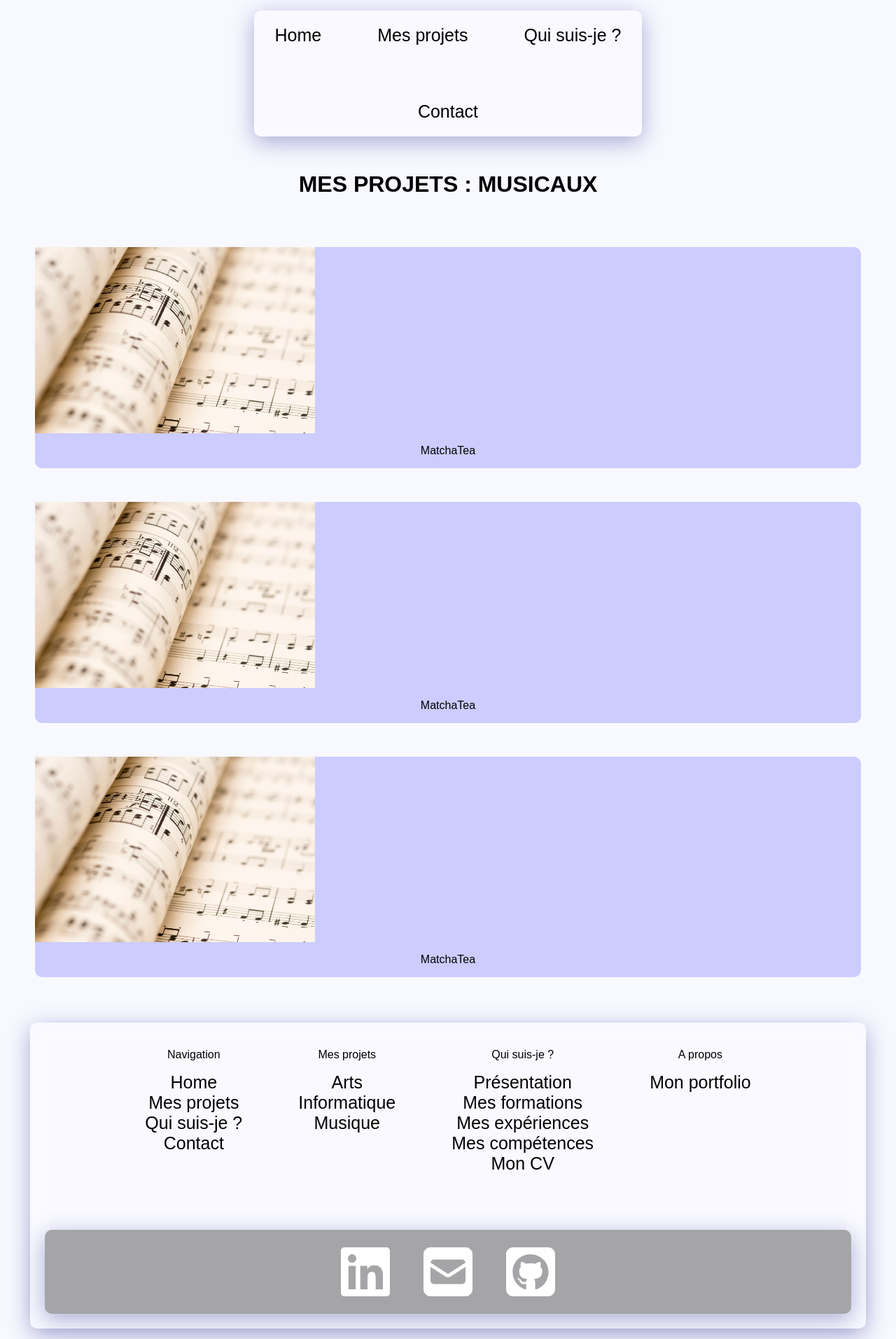
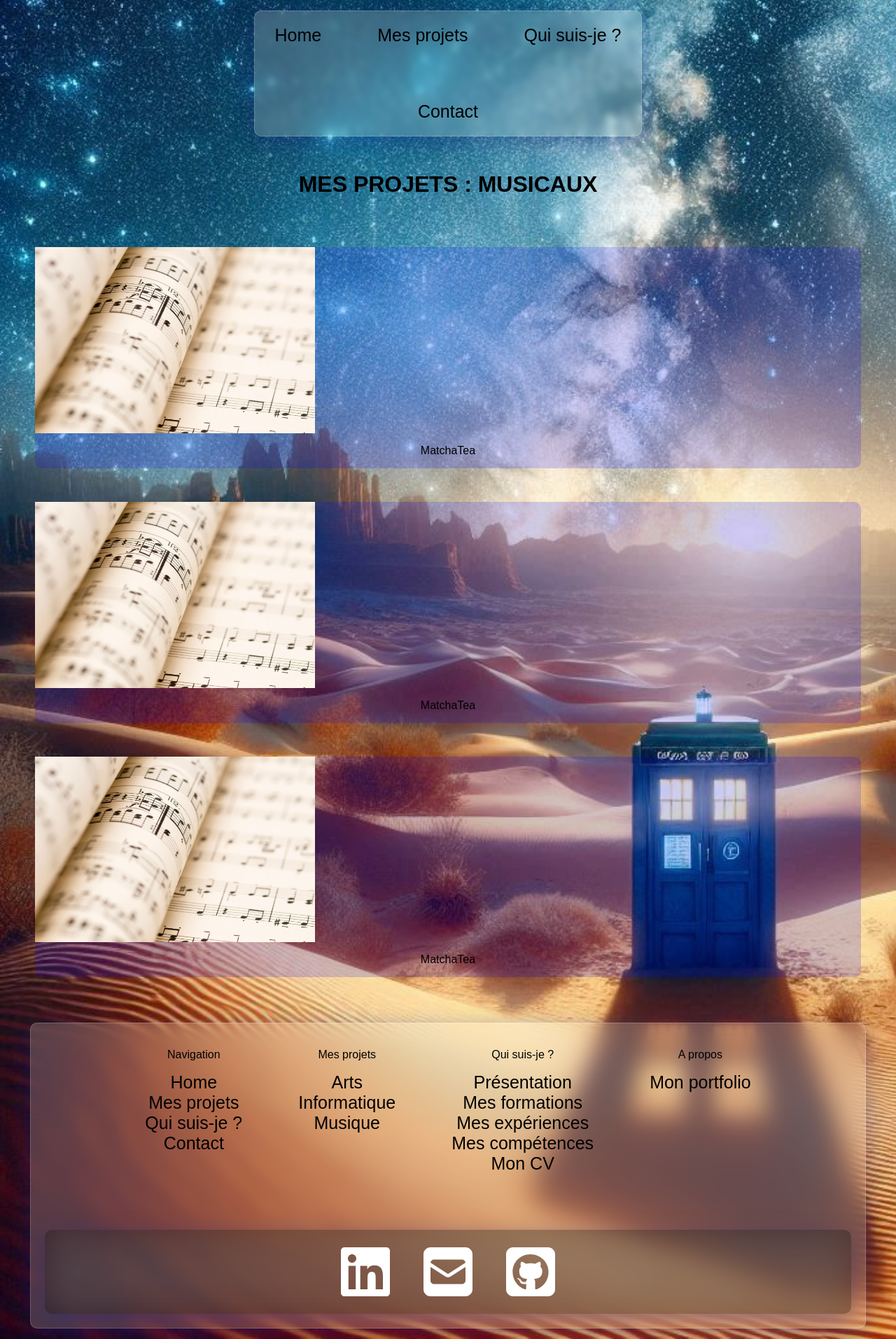
Before and after one commit to clarisse-lebaut/MyPortfolio, a PHP site: page /index.php?page=music in a window 1280 px wide. Shown: the whole page at 70% size. Run offline with PHP 8.4, Linux system fonts and the light colour scheme.

Commit message:
add me.php

```diff
--- /dev/null
+++ b/assets/styles/me.css
@@ -0,0 +1,5 @@
+body {
+  background-image: url(../img/hero.jpeg);
+  background-repeat: no-repeat;
+  background-size: cover;
+}
--- a/assets/styles/projects.css
+++ b/assets/styles/projects.css
@@ -1,3 +1,8 @@
+body {
+  background-image: url(../img/hero.jpeg);
+  background-repeat: no-repeat;
+  background-size: cover;
+}
 .main-container {
   display: flex;
   justify-content: center;
```
Also changed, not shown: pages/me.php (added, +9 -0 lines).
